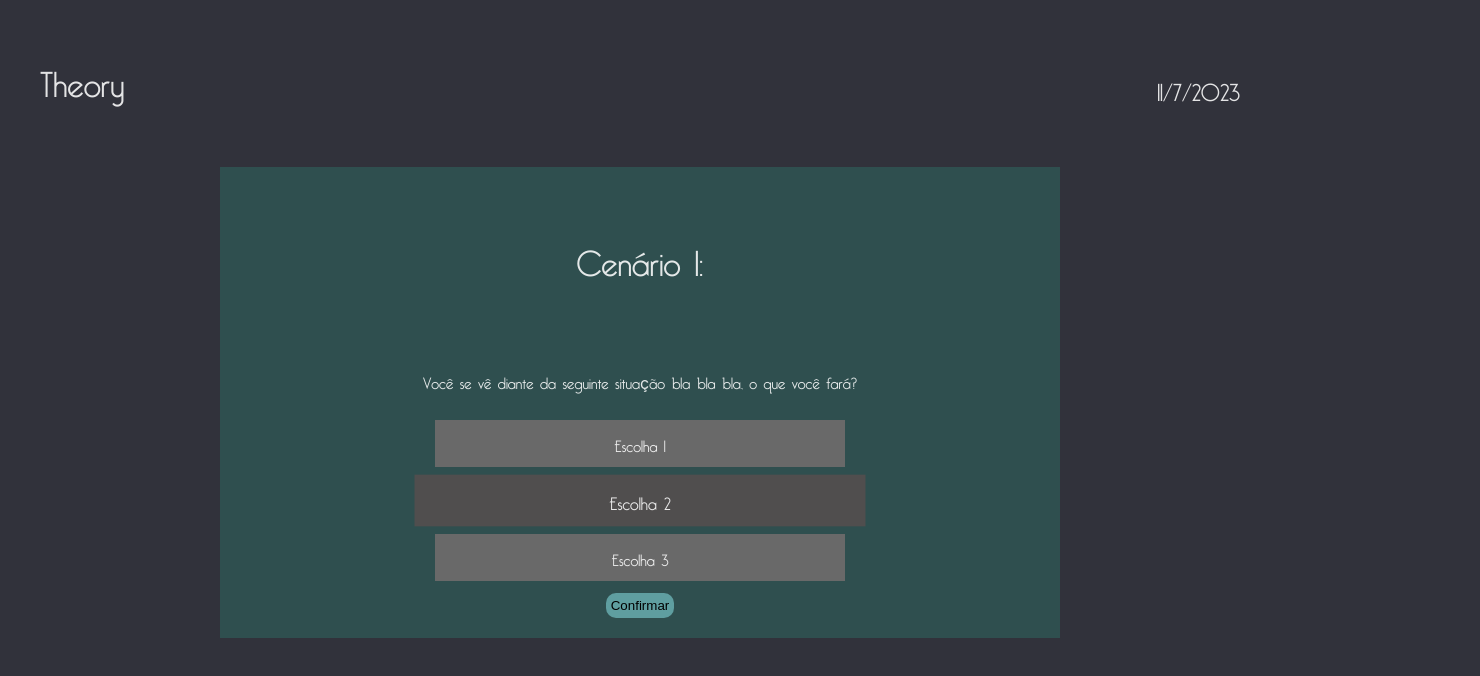
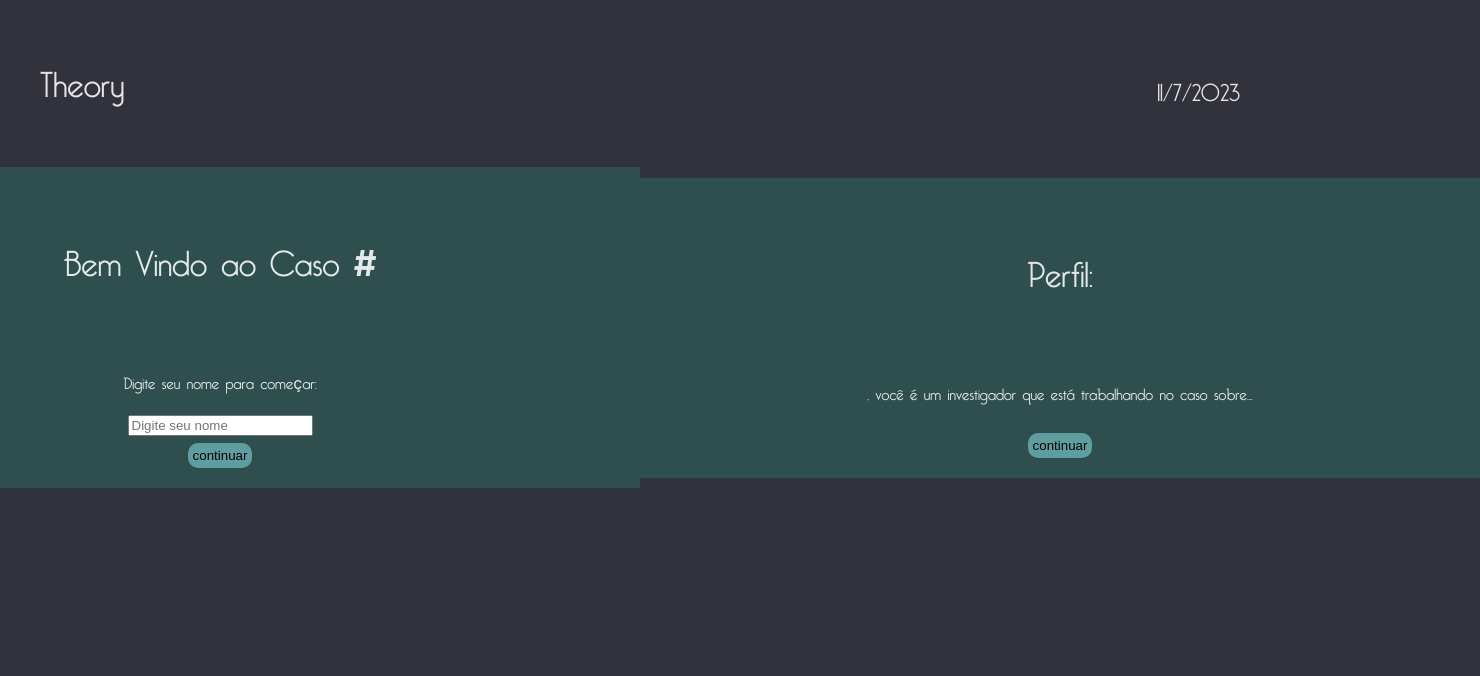
Before and after one commit to Namelessafk/Projeto-Theory, a React (Vite) app: page / in a window 1280 px wide. Shown: the top 676 px of the page, 1480 px wide, since content can reach past the window. Built offline with nearby package versions, Linux system fonts and the light colour scheme.

Commit message:
Changing from class to const

```diff
--- a/src/components/Main.tsx
+++ b/src/components/Main.tsx
@@ -1,16 +1,18 @@
-import React from "react";
-//import Profile from "./Profile";
-import Scenario from "./Scenario";
-//import Start from "./Start";
+import { useState } from "react";
+import Profile from "./Profile";
+//import Scenario from "./Scenario";
+import Start from "./Start";
 //import Instructions from "./Instructions";
 
 
-class Main extends React.Component {
-  render() {
-    return (
-        <Scenario />
-    );
-  }
+export const Main = () => {
+  const [name, setName] = useState("");
+  return (
+    <>
+      <Start setName={setName} />
+      <Profile name={name} />
+    </>
+  );
 }
 
 export default Main;
--- a/src/components/Profile.tsx
+++ b/src/components/Profile.tsx
@@ -1,10 +1,6 @@
-import React from "react";
 import '../css/Main.css'
-import Start from "./Start";
 
-class Profile extends React.Component {
-  render() {
-    let {name} = Start;
+export const Profile = ({name}:any) => {
   return (
     <div className="container">
       <h2>Perfil:</h2>
@@ -13,6 +9,5 @@ class Profile extends React.Component {
     </div>
   );
 }
-}
 
 export default Profile;
--- a/src/components/Start.tsx
+++ b/src/components/Start.tsx
@@ -1,9 +1,6 @@
-import React from "react";
 import '../css/Main.css'
 
-class Start extends React.Component {
-  render() {
-    let name = "";
+export const Start = ({setName}: any) => {
   return (
     <div className="container">
       <h2>Bem Vindo ao Caso #</h2>
@@ -11,12 +8,11 @@ class Start extends React.Component {
       <input
         type="text"
         placeholder="Digite seu nome"
-          onChange={e => name = e.target.value}
+        onChange={e => setName(e.target.value)}
       />
       <button onClick={() => alert(name)}>continuar</button>
     </div>
   );
 }
-}
 
 export default Start;
```
Lines whose indentation alone changed are shown as unchanged.
